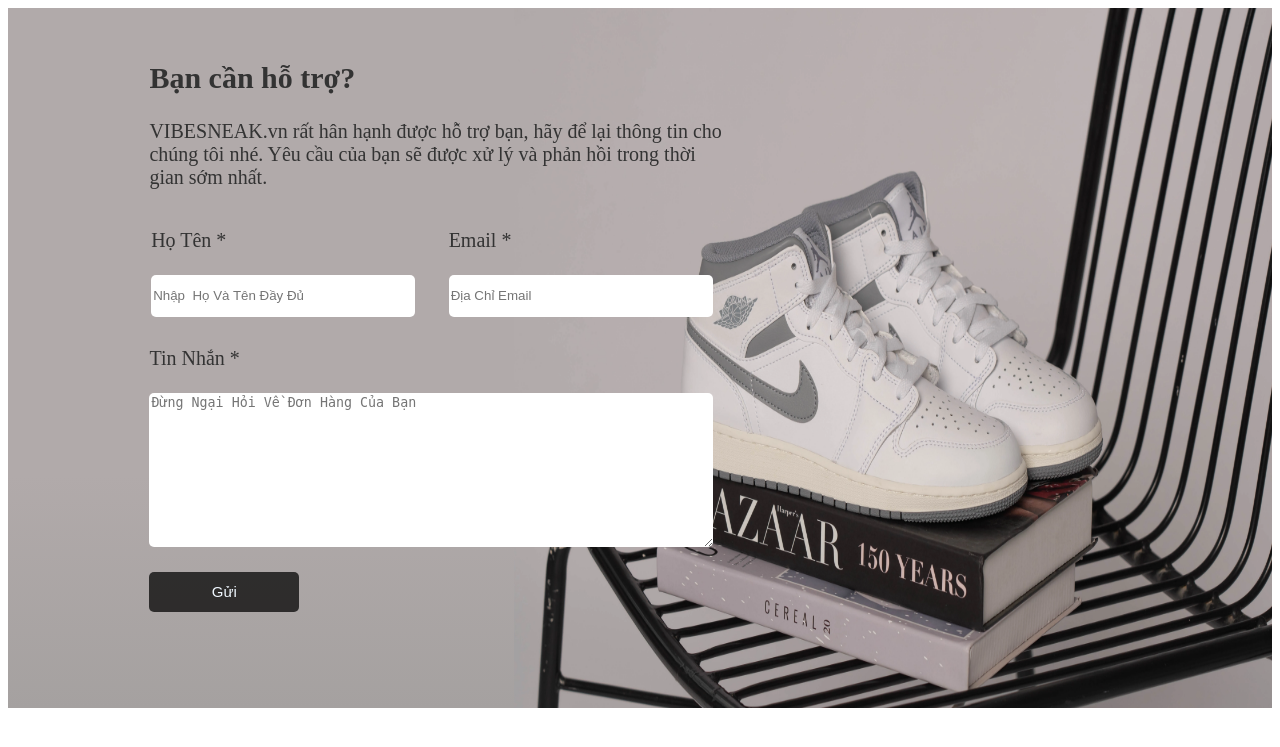
After one commit to HSondev74/website-ban-giay, a PHP site: page /BanGiay/pages/Contact.html in a window 1280 px wide. The commit adds this page. Shown: the top 747 px of the page. Run offline with PHP 8.4, Linux system fonts and the light colour scheme.

Commit message:
50% contact

```diff
--- /dev/null
+++ b/css/Contact.css
@@ -0,0 +1,73 @@
+.contact-img {
+    width: 100%;
+    display: flex;
+    position: relative;
+}
+
+.imga {
+    width: 60%;
+}
+.imga > img {
+    width: 100%;
+    height: 700px;
+}
+.contact-in4 {
+    width: 40%;
+    height: 700px;
+    background-image: linear-gradient(
+        180deg,
+        #b1aaaa,
+        #b1aaaa,
+        #b1aaaa,
+        #a5a1a0
+    );
+    color: #333333;
+}
+h2,
+p {
+    margin-left: 15px;
+}
+.cnt-in4 {
+    position: absolute;
+    top: 4%;
+    left: 10%;
+    font-size: 20px;
+    width: 595px;
+    height: auto;
+    /* align-items: center; */
+    /* box-shadow: 2px 1px 72px 17px rgba(150, 150, 150, 0.26); */
+}
+.ct-in4-r1 {
+    display: flex;
+    justify-content: space-around;
+    margin-top: 40px;
+}
+
+.ct-in4-r1-l > input,
+.ct-in4-r1-r > input {
+    width: 260px;
+    height: 40px;
+    border-radius: 5px;
+    border: none;
+}
+.ct-in4-r2 {
+    border-radius: 5px;
+    border: none;
+    margin: 30px 0px 0px 15px;
+}
+
+.input01 {
+    border-radius: 5px;
+    border: none;
+    width: 560px;
+}
+.btn-cnt {
+    width: 150px;
+    height: 40px;
+    border: none;
+    border-radius: 5px;
+    background-color: rgba(0, 0, 0, 0.728);
+    color: aliceblue;
+    font-size: 15px;
+    margin-top: 20px;
+}
--- /dev/null
+++ b/pages/Contact.html
@@ -0,0 +1,61 @@
+<!DOCTYPE html>
+<html lang="en">
+    <head>
+        <meta charset="UTF-8" />
+        <meta name="viewport" content="width=device-width, initial-scale=1.0" />
+        <title>Document</title>
+        <link rel="stylesheet" href="../css/Contact.css" />
+    </head>
+    <body>
+        <div class="contact-img">
+            <div class="contact-in4">
+                <div class="cnt-in4">
+                    <h2>Bạn cần hỗ trợ?</h2>
+                    <p>
+                        VIBESNEAK.vn rất hân hạnh được hỗ trợ bạn, hãy để lại
+                        thông tin cho chúng tôi nhé. Yêu cầu của bạn sẽ được xử
+                        lý và phản hồi trong thời gian sớm nhất.
+                    </p>
+                    <div class="ct-in4-r1">
+                        <div class="ct-in4-r1-l">
+                            <label for="">Họ Tên *</label><br />
+                            <br />
+                            <input
+                                type="text"
+                                placeholder="Nhập  Họ Và Tên Đầy Đủ"
+                                id="name"
+                                required
+                            />
+                        </div>
+                        <div class="ct-in4-r1-r">
+                            <label for="">Email *</label><br />
+                            <br />
+                            <input
+                                type="email"
+                                placeholder="Địa Chỉ Email"
+                                id="email"
+                                required
+                            />
+                        </div>
+                    </div>
+                    <div class="ct-in4-r2">
+                        <label>
+                            Tin Nhắn *<br /><br />
+
+                            <textarea
+                                required=""
+                                rows="10"
+                                placeholder="Đừng Ngại Hỏi Về Đơn Hàng Của Bạn"
+                                class="input01"
+                            ></textarea>
+                        </label>
+                        <button class="btn-cnt">Gửi</button>
+                    </div>
+                </div>
+            </div>
+            <div class="imga">
+                <img src="../images/bg_contact.webp" alt="" />
+            </div>
+        </div>
+    </body>
+</html>
```
Also changed, not shown: css/Footer.css (+41 -0 lines), pages/Footer.html (+25 -0 lines), images/bg_contact.webp (added).
